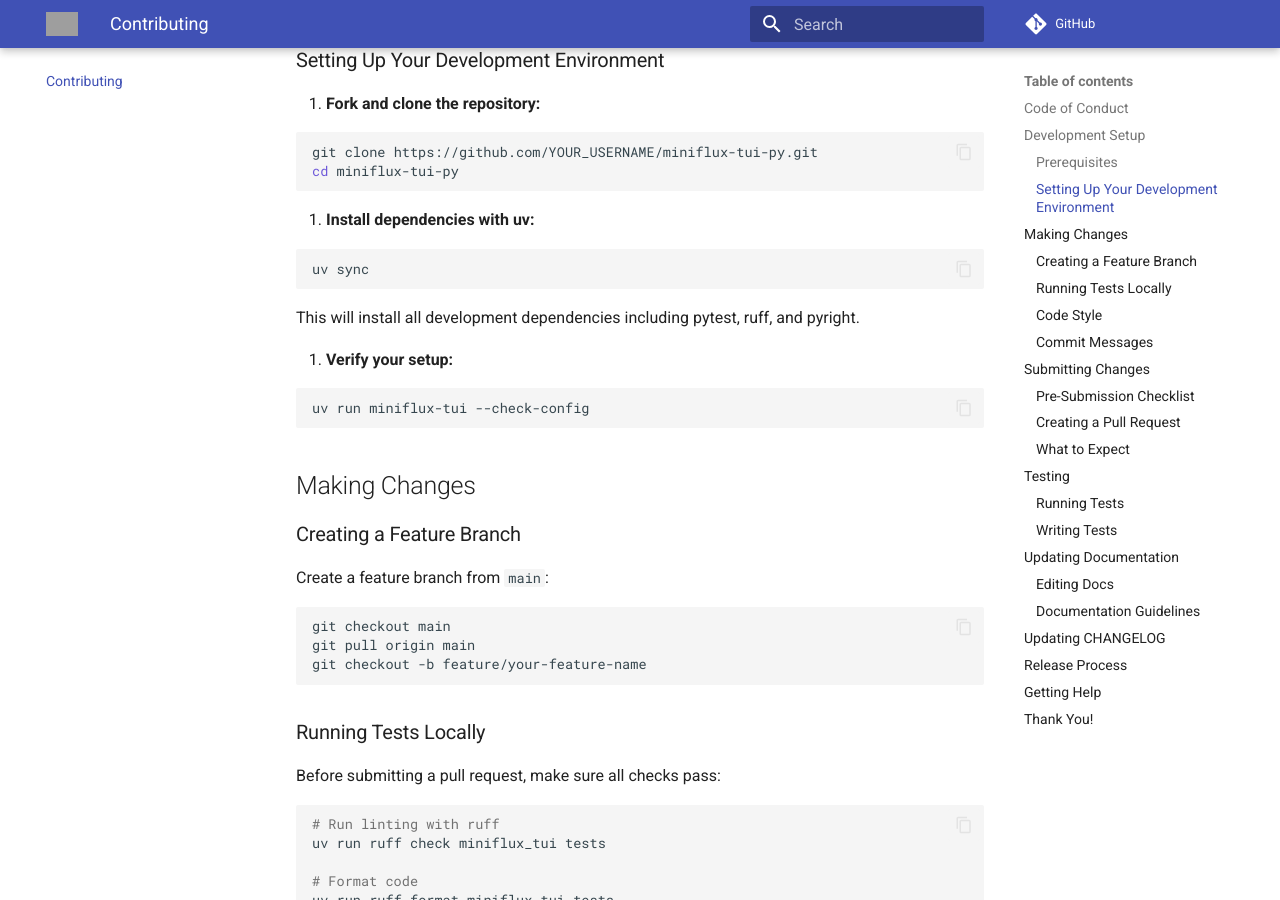
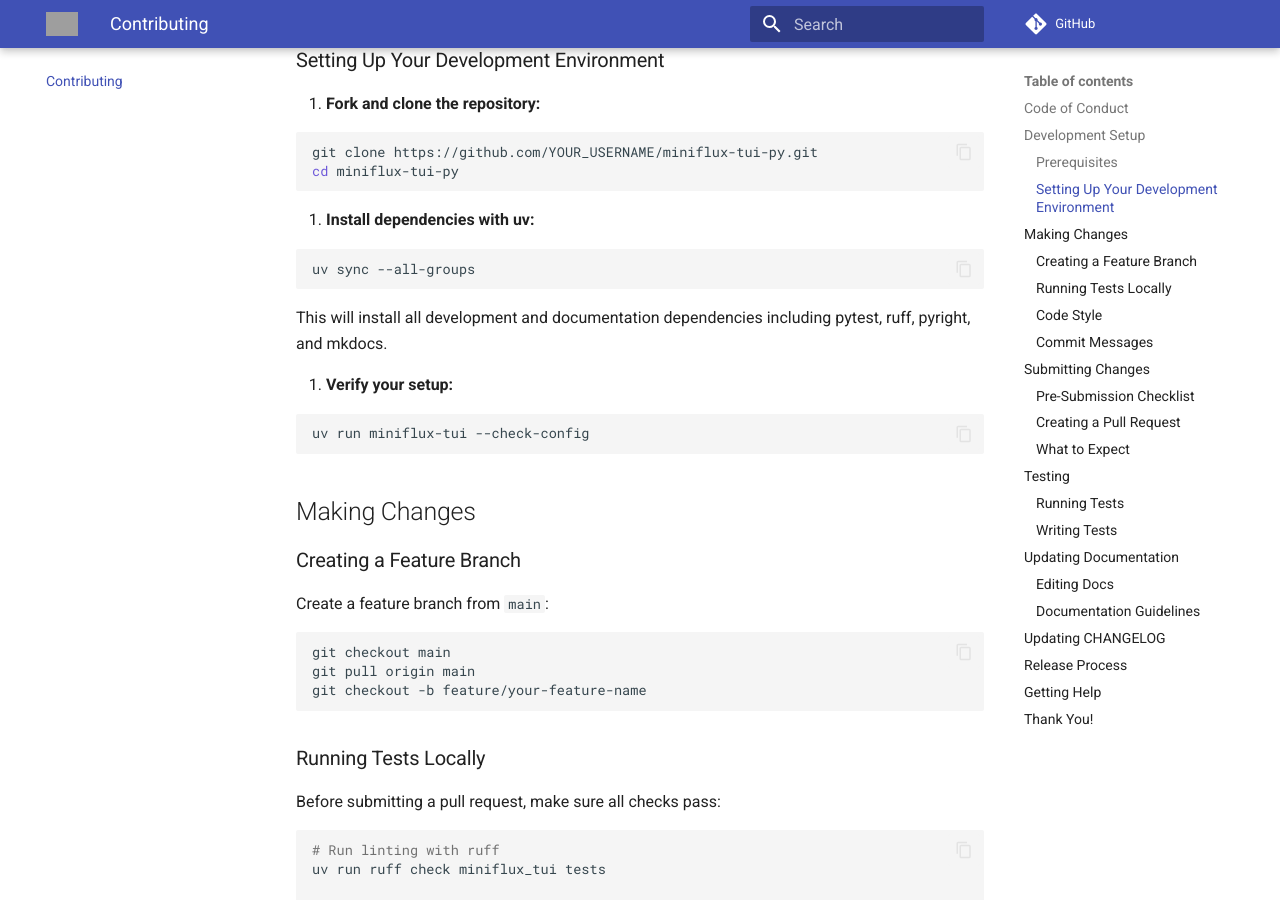
Before and after one commit to reuteras/miniflux-tui-py, an MkDocs documentation site: the page built from docs/contributing.md, in a window 1280 px wide and 900 px high, scrolled down 638 px. Built offline with MkDocs 1.6.1 and Material for MkDocs 9.7.7, drawn with Linux system fonts in a browser that asks for light colours; comment, search, counter and statistics services are not loaded; grey boxes are pictures that could not be loaded.

Commit message:
Update documentation to use 'uv sync --all-groups' for developers
- Update README.md: Change 'From Source' to 'From Source (For Developers)' with --all-groups
- Update README.md Development section: Use --all-groups and add mkdocs serve command
- Update CLAUDE.md: Use --all-groups in installation and common commands
- Update CONTRIBUTING.md: Use --all-groups in Getting Started section
- Update docs/contributing.md: Use --all-groups and mention mkdocs

This ensures developers get all necessary dependencies for development, testing, and documentation work.

🤖 Generated with [Claude Code](https://claude.com/claude-code)

Co-Authored-By: Claude <noreply@anthropic.com>

````diff
--- a/docs/contributing.md
+++ b/docs/contributing.md
@@ -26,10 +26,10 @@ cd miniflux-tui-py
 2. **Install dependencies with uv:**
 
 ```bash
-uv sync
+uv sync --all-groups
 ```
 
-This will install all development dependencies including pytest, ruff, and pyright.
+This will install all development and documentation dependencies including pytest, ruff, pyright, and mkdocs.
 
 3. **Verify your setup:**
 
````
Also changed, not shown: CLAUDE.md (+2 -2 lines), CONTRIBUTING.md (+1 -1 lines), README.md (+8 -5 lines).
